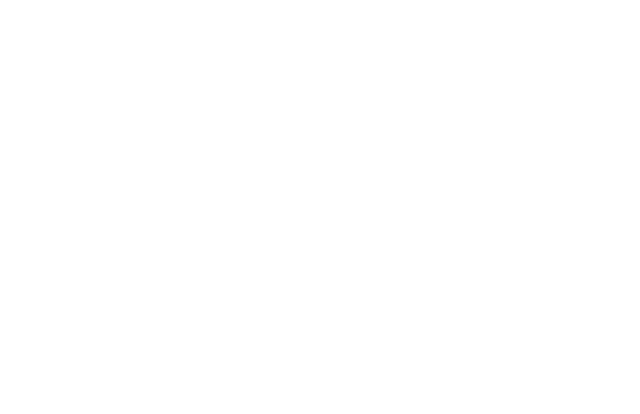
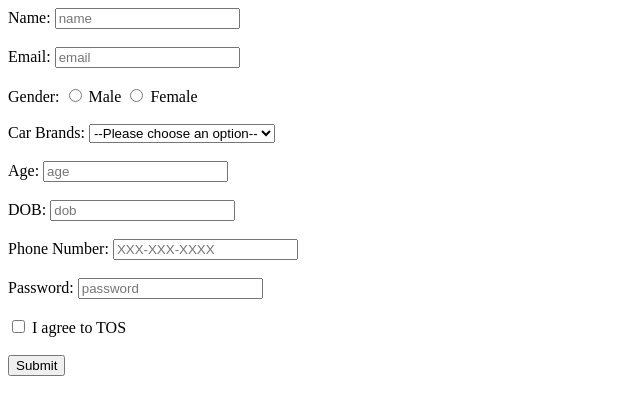
Before and after one commit to acciojob/signup-form-car-Ashwini3131, a website: page main.html in a window 1280 px wide. Shown: the whole page, without its empty margins (0-640 px from the left). Drawn offline with Linux system fonts and the light colour scheme.

Commit message:
created a submission

```diff
--- a/main.html
+++ b/main.html
@@ -8,6 +8,37 @@
 
 <body>
 	<!-- the entire body must be written by student -->
+	<form method="post">
+	<label for="name"> Name:</label>
+	<input type="text" id="name" name="name" placeholder= "name"  required /> <br><br>
+	<label for="email"> Email:</label>
+	<input type="text" id="email" name="email" placeholder="email" required/><br><br>
+	<label for="gender"> Gender:</label>
+	<input type="radio" name="gender" id="gender_m"/> Male
+	<input type="radio" name="gender" id="gender_f"/> Female <br> <br>
+	<label for="cars"> Car Brands:</label>
+	<select name="cars" required>
+		<option value="">--Please choose an option--</option>
+		<option value="mahindra" > Mahindra </option>
+		<option value="tata"> Tata  </option>
+		<option value="bmw"> BMW    </option>
+		<option value="Toyota"> Toyota </option>
+	</select><br><br>
+	<label for="age"> Age:</label>
+	<input type="text" id="age" name="age" placeholder="age" required/><br><br>
+	<label for="dob"> DOB:</label>
+	<input type="text" id="dob" name="dob" placeholder="dob" required/><br><br>
+	<label for="tel"> Phone Number:</label>
+	<input type="text" id="tel" name="tel" placeholder="XXX-XXX-XXXX" required/><br><br>
+	<label for="password"> Password:</label>
+	<input type="text" id="password" name="password" placeholder="password" required/><br><br>
+	<input type="checkbox" name="tos"> I agree to TOS <br> <br>
+	<input type="submit" value="Submit">
+
+	</form>
+
+
+
     <script type="text/javascript" src="./script.js">
 </script>
 
```
